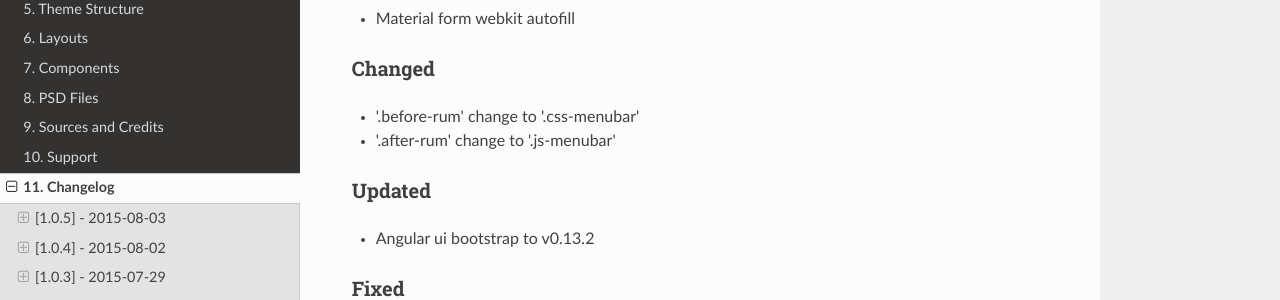
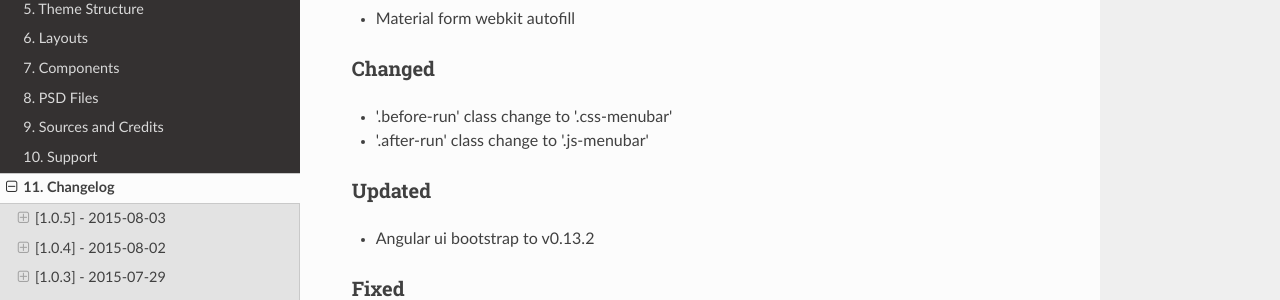
Before and after one commit to thecreation/remark-docs, an MkDocs documentation site: the page built from docs/changelog.md, in a window 1280 px wide and 900 px high. Shown: the part 259-559 px from the top of the window. Built offline with MkDocs 1.6.1, drawn with Linux system fonts in a browser that asks for light colours; nearby versions of some CDN libraries; old or Windows-style settings are respelled for this version of MkDocs.

Commit message:
commit message

```diff
--- a/docs/changelog.md
+++ b/docs/changelog.md
@@ -6,8 +6,8 @@
 - Material form webkit autofill
 
 ### Changed
-- '.before-rum' change to '.css-menubar'
-- '.after-rum' change to '.js-menubar'
+- '.before-run' class change to '.css-menubar'
+- '.after-run' class change to '.js-menubar'
 
 ### Updated
 - Angular ui bootstrap to v0.13.2
```
